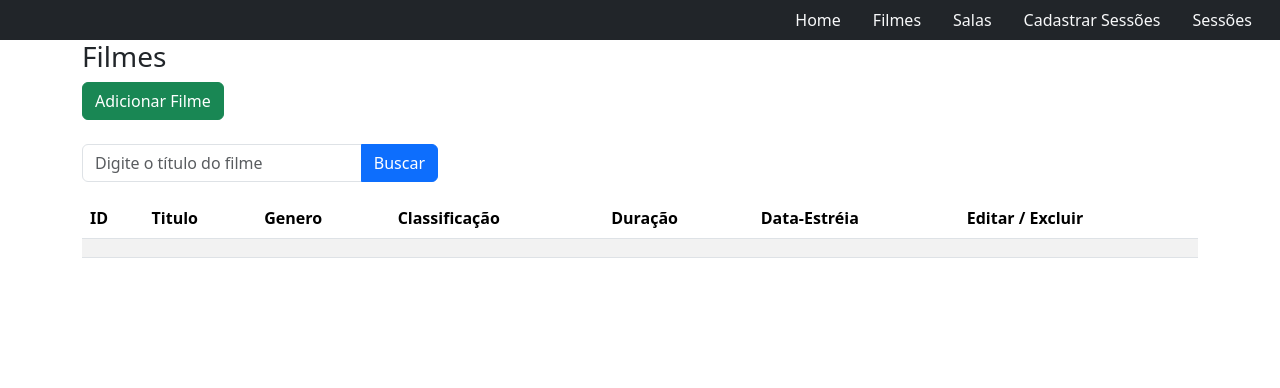
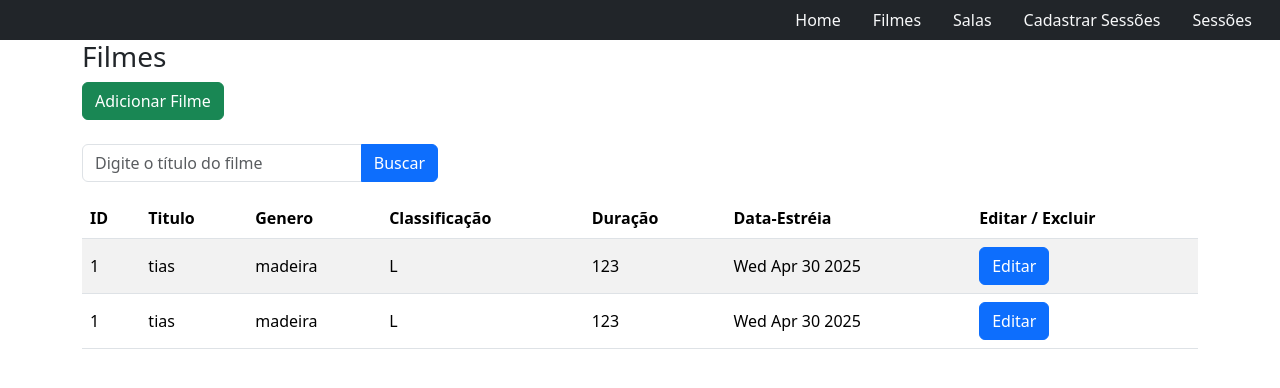
Before and after one commit to cpedrohenrique1/tecno-construcao-cinema-react, a React (Vite) app: page /filmes in a window 1280 px wide. Shown: the top 388 px of the page. Built offline with nearby package versions, Linux system fonts and the light colour scheme.

Commit message:
add: tabelaFilmes

```diff
--- a/src/components/Button.tsx
+++ b/src/components/Button.tsx
@@ -1,4 +1,4 @@
-export default function Button({ id, nome, classes = "btn-primary" }: { id: string, nome: string, classes: string }) {
+export default function Button({ id, nome = "nome", classes = "btn-primary" }: { id: string, nome: string, classes: string }) {
     return (
         <>
             <button type="button" className={"btn " + classes} id={id}>{nome}</button>
--- a/src/components/Table.tsx
+++ b/src/components/Table.tsx
@@ -1,21 +1,38 @@
-import TableProps from "../interfaces/TableProps.interface";
+import { Filme } from "../interfaces/Filme.interface";
+import Button from "./Button";
 
-export default function Table(infos: Map<string, string>) {
-    const array:
+export default function Table({movieData, headers} : {movieData: Filme[], headers: string[]}) {
+    const tabelaFilmes = [];
+    for (const item of movieData){
+        tabelaFilmes.push(
+            <tr key={item.id}>
+                <td>{item.id}</td>
+                <td>{item.titulo}</td>
+                <td>{item.genero}</td>
+                <td>{item.classificacao}</td>
+                <td>{item.duracao}</td>
+                <td>{item.dataEstreia.toDateString()}</td>
+                <td><Button id={String(item.id)} nome={"Editar"} classes={"btn-primary"}/></td>
+            </tr>
+        )
+    }
+    const tabelaHeaders = [];
+    for (const item of headers) {
+        tabelaHeaders.push(
+            <th>{item}</th>
+        )
+    }
     return (
         <>
             <div className="col-12 table-responsive">
                 <table className="table table-striped align-middle">
                     <thead>
-                        <tr>
-                            {
-
-                            }
-                        </tr>
+                        <tr>{tabelaHeaders}</tr>
                     </thead>
                     <tbody>
-                        <tr>
-                        </tr>
+                        {
+                            tabelaFilmes
+                        }
                     </tbody>
                 </table>
             </div>
--- a/src/interfaces/Filme.interface.ts
+++ b/src/interfaces/Filme.interface.ts
@@ -2,8 +2,8 @@ export interface Filme {
     id: number,
     titulo: string,
     descricao: string,
-    classificacao: number,
+    classificacao: string,
     genero: string,
     duracao: number,
-    dataEstreia: string,
+    dataEstreia: Date,
 }
--- a/src/pages/Filmes.tsx
+++ b/src/pages/Filmes.tsx
@@ -1,30 +1,21 @@
 import Button from "../components/Button";
 import Input from "../components/Input";
+import Table from "../components/Table";
 import { Filme } from "../interfaces/Filme.interface";
-import Table from "../interfaces/Table.interface";
 
 export function Filmes() {
-    let tableFilmes: Table<Filme>[] = [];
-    let filme: Filme[] = [];
-
     let film: Filme = {
-        classificacao: 4,
-        dataEstreia: Date.now().toString(),
+        classificacao: "L",
+        dataEstreia: new Date,
         descricao: "asd",
         duracao: 123,
         genero: "madeira",
         id: 1,
         titulo: "tias"
     };
-    filme.push(
-        film
-    )
-    const info1: Table<Filme> = {
-        tituloTable: "Teste",
-        conteudoTable: filme
-    }
-    tableFilmes.push(info1)
-    console.log(tableFilmes);
+    const arrayFilmes = [];
+    arrayFilmes.push(film);
+    arrayFilmes.push(film);
     return (
         <>
             <div className="container">
@@ -48,33 +39,7 @@ export function Filmes() {
 
                 <div className="col-12 table-responsive">
 
-                    <table className="table table-striped align-middle">
-                        <thead>
-                            <tr>
-                                <th scope="col">ID</th>
-                                <th scope="col">Titulo</th>
-                                <th scope="col">Genero</th>
-                                <th scope="col">Classificação</th>
-                                <th scope="col">Duração</th>
-                                <th scope="col">Data-Estréia</th>
-                                <th scope="col">Editar / Excluir</th>
-                            </tr>
-                        </thead>
-                        <tbody>
-                            <tr>
-                                <th></th>
-                                <th></th>
-                                <th></th>
-                                <th></th>
-                                <th></th>
-                                <th></th>
-                                <th>
-                                    <td>
-                                    </td>
-                                </th>
-                            </tr>
-                        </tbody>
-                    </table>
+                <Table movieData={arrayFilmes} headers={["ID", "Titulo", "Genero", "Classificação", "Duração", "Data-Estréia", "Editar / Excluir"]}/>
                 </div>
             </div>
         </>
--- a/src/pages/Home.tsx
+++ b/src/pages/Home.tsx
@@ -4,7 +4,7 @@ import { Filme } from "../interfaces/Filme.interface"
 export const Home = () => {
   const filme: Filme = {
     titulo: "a era do gelo",
-    classificacao: 13,
+    classificacao: "13",
     descricao: "Um esquilo vai comer uma noz e quebra o gelo",
     duracao: 130,
     genero: "Adulto",
@@ -15,6 +15,7 @@ export const Home = () => {
   return (
     <>
       <div className="container ">
+        <br/>
           <div className="row">
             <Card filme={filme} nomeBotao={nomeBotao}/>
             <Card filme={filme} nomeBotao={nomeBotao}/>
```
